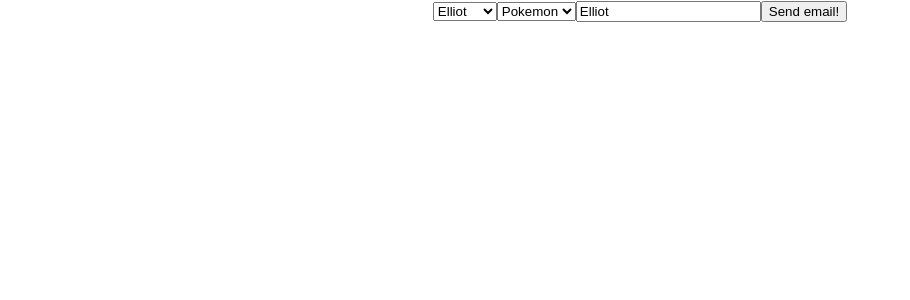
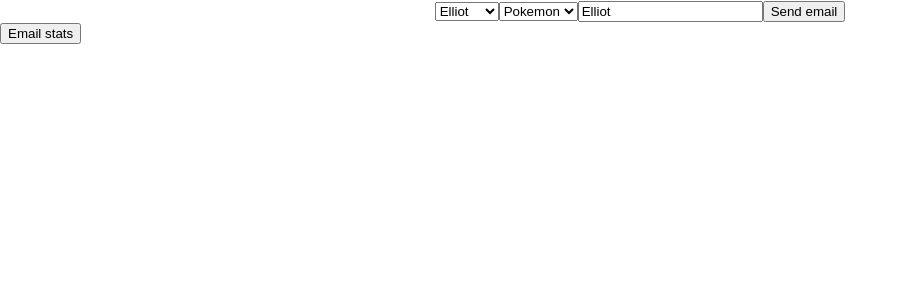
Before and after one commit to ElliotWhiley/email-service, a React (Create React App) app: page / in a window 1280 px wide. Shown: the top 300 px of the page, without its empty margins (0-910 px from the left). Built offline with nearby package versions, Linux system fonts and the light colour scheme.

Commit message:
Add query to support querying all email delivery reports for aggregated data

```diff
--- a/package.json
+++ b/package.json
@@ -3,6 +3,7 @@
   "version": "0.1.0",
   "private": true,
   "dependencies": {
+    "@aws-sdk/client-dynamodb": "^3.16.0",
     "@aws-sdk/client-sqs": "^3.16.0",
     "@testing-library/jest-dom": "^5.12.0",
     "@testing-library/react": "^11.2.7",
--- a/src/App.tsx
+++ b/src/App.tsx
@@ -1,8 +1,14 @@
 import { useState } from "react";
 import { SQSClient, SendMessageCommand } from "@aws-sdk/client-sqs";
+import { DynamoDBClient, QueryCommand } from "@aws-sdk/client-dynamodb";
 import "./App.css";
 
 function App() {
+	const creds = {
+		accessKeyId: "",
+		secretAccessKey: "",
+	};
+
 	const [email, setEmail] = useState("elliot.whiley94@gmail.com");
 	const [template, setTemplate] = useState("Pokemon");
 	const [name, setName] = useState("Elliot");
@@ -26,10 +32,6 @@ function App() {
 			};
 			const command = new SendMessageCommand(params);
 			console.log(command);
-			const creds = {
-				accessKeyId: "",
-				secretAccessKey: "",
-			};
 			const client = new SQSClient({
 				region: "us-west-2",
 				credentials: creds,
@@ -44,7 +46,41 @@ function App() {
 		}
 	}
 
+	const [emailDeliveryReports, setEmailDeliveryReports] = useState<any[]>([]);
+
+	async function getEmailDeliveryReports(event: any) {
+		event.preventDefault();
+
+		try {
+			const params = {
+				TableName: "EmailDeliveryReport",
+				ExpressionAttributeValues: {
+					":messageStatusValue": { N: "1" },
+					":now": { S: new Date().toISOString() },
+				},
+				KeyConditionExpression:
+					"MessageStatus = :messageStatusValue AND CreatedOn < :now",
+			};
+			const command = new QueryCommand(params);
+			console.log(command);
+			const client = new DynamoDBClient({
+				region: "us-west-2",
+				credentials: creds,
+			});
+			console.log(client);
+
+			const data = await client.send(command);
+			console.log(data);
+			const items: any = data.Items;
+			setEmailDeliveryReports(items);
+		} catch (error) {
+			console.log(error);
+		} finally {
+		}
+	}
+
 	return (
+		<>
 			<div className="App">
 				<form onSubmit={sendEmail}>
 					<select
@@ -53,7 +89,9 @@ function App() {
 						name="users"
 						required
 					>
-					<option value="elliot.whiley94@gmail.com">Elliot</option>
+						<option value="elliot.whiley94@gmail.com">
+							Elliot
+						</option>
 						<option value="kirsten.whittington1993@gmail.com">
 							Kirsten
 						</option>
@@ -74,9 +112,22 @@ function App() {
 						placeholder="Name"
 						required
 					/>
-				<button>Send email!</button>
+					<button>Send email</button>
 				</form>
 			</div>
+			<div>
+				<button onClick={getEmailDeliveryReports}>Email stats</button>
+				{emailDeliveryReports &&
+					emailDeliveryReports.map((report) => (
+						<ul key={report.CreatedOn.S}>
+							<li>{report.MessageStatus.N}</li>
+							<li>{report.CreatedOn.S}</li>
+							<li>{report.EmailAddress.S}</li>
+							<li>{report.MessageId.S}</li>
+						</ul>
+					))}
+			</div>
+		</>
 	);
 }
 
```
Also changed, not shown: src/index.css (+8 -8 lines), src/index.tsx (+9 -9 lines), src/App.css (indentation only), 1 other file (tests, documents, lock files or other folders). Lines whose indentation alone changed are shown as unchanged.
